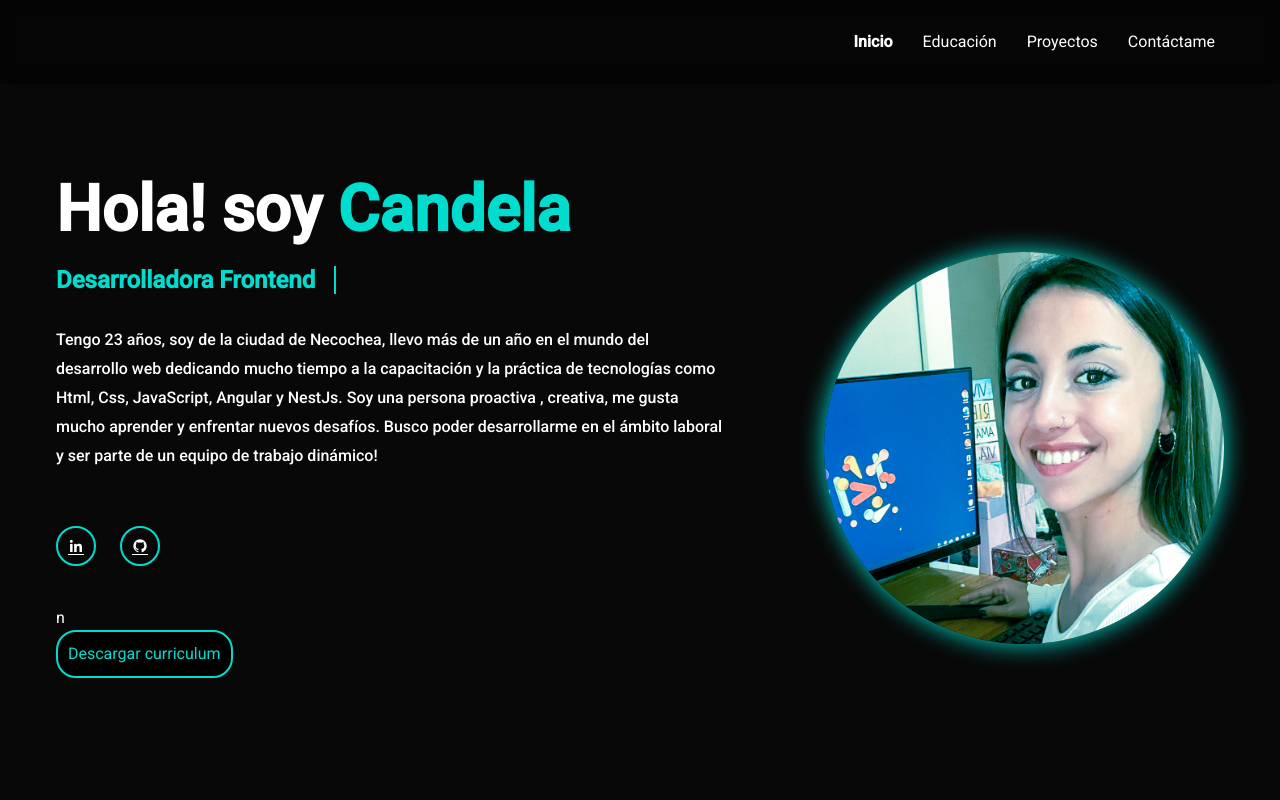
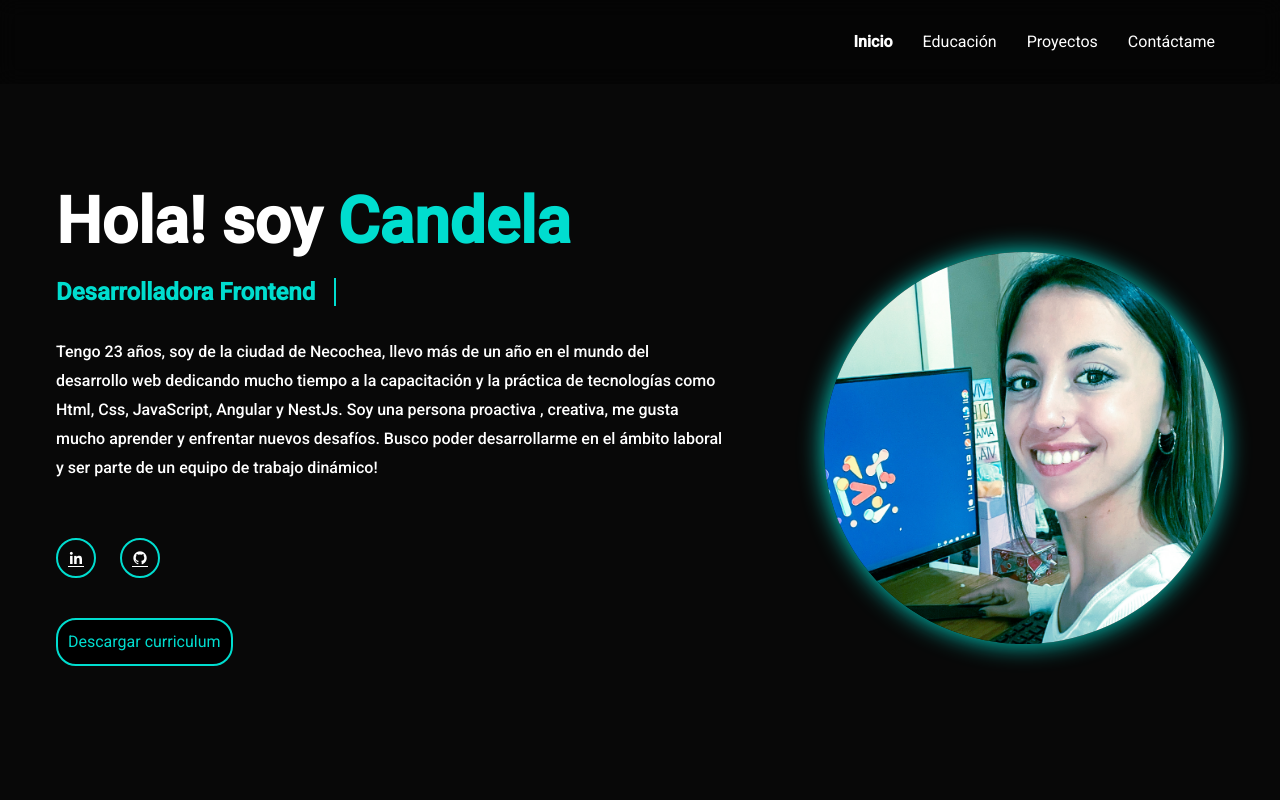
Before and after one commit to CandeLandi/portfolio, an Angular app: page / in a window 1280 px wide. Shown: the top 800 px of the page. Built offline with nearby package versions, Linux system fonts and the light colour scheme.

Commit message:
delete error

```diff
--- a/src/app/pages/home/home.component.html
+++ b/src/app/pages/home/home.component.html
@@ -16,7 +16,7 @@
       <a target="_blank" href="https://www.linkedin.com/in/candela-landi-5651002ab/"><i class='bx bxl-linkedin'></i></a>
       <a target="_blank" href="https://github.com/CandeLandi"><i class='bx bxl-github'></i></a>
     </div>
-n
+
     <div class="btn-group">
       <!--      <a href="#" class="btn">Contratar</a> -->
       <a  target="_blank" href="../../../assets/Landi-Candela.cv.pdf" class="btn">
```
